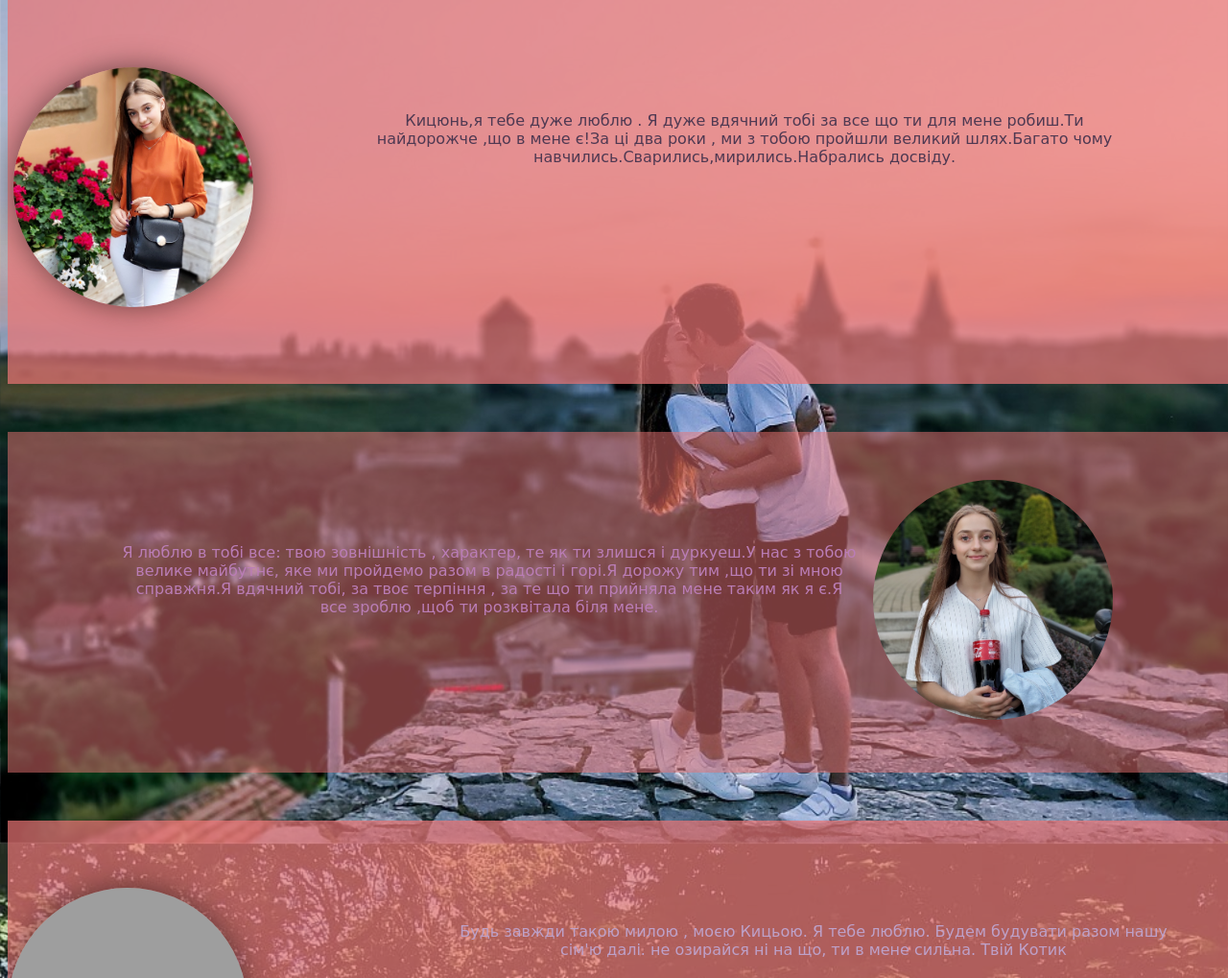
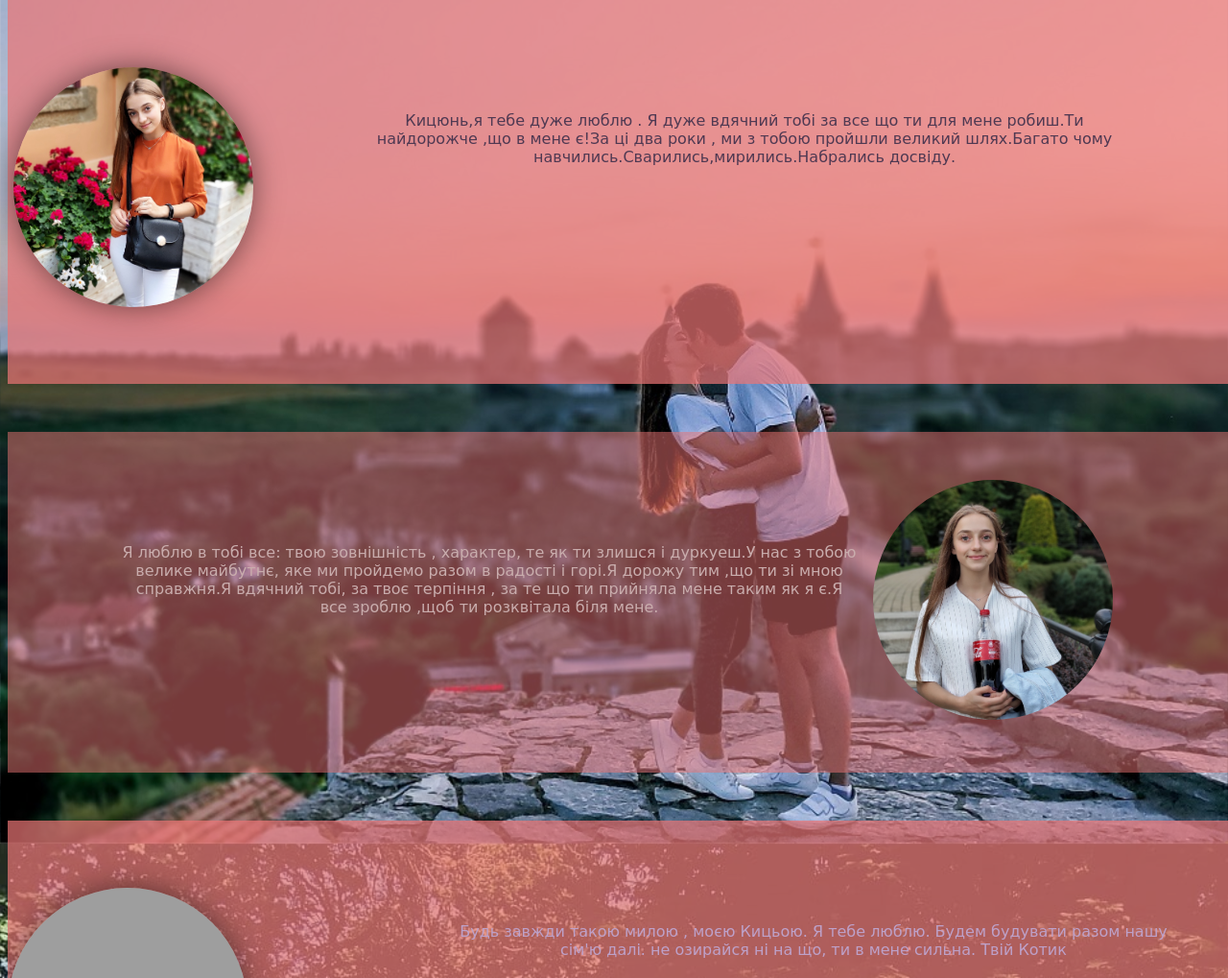
Before and after one commit to Kedr23/kedr23.github.io, a plain HTML site: page index.html in a window 1280 px wide. Shown: the part 81-1100 px from the top of the page at 96% size. Drawn offline with Linux system fonts and the light colour scheme; grey boxes are pictures that could not be loaded.

Commit message:
Update style.css

```diff
--- a/style.css
+++ b/style.css
@@ -65,7 +65,7 @@ p{
 	width:60%;
 	padding:10px;
 	text-align:center;
-	color:#ba7db6;
+	color:#c9adad;
 	padding-top:100px;
 
 }
```
